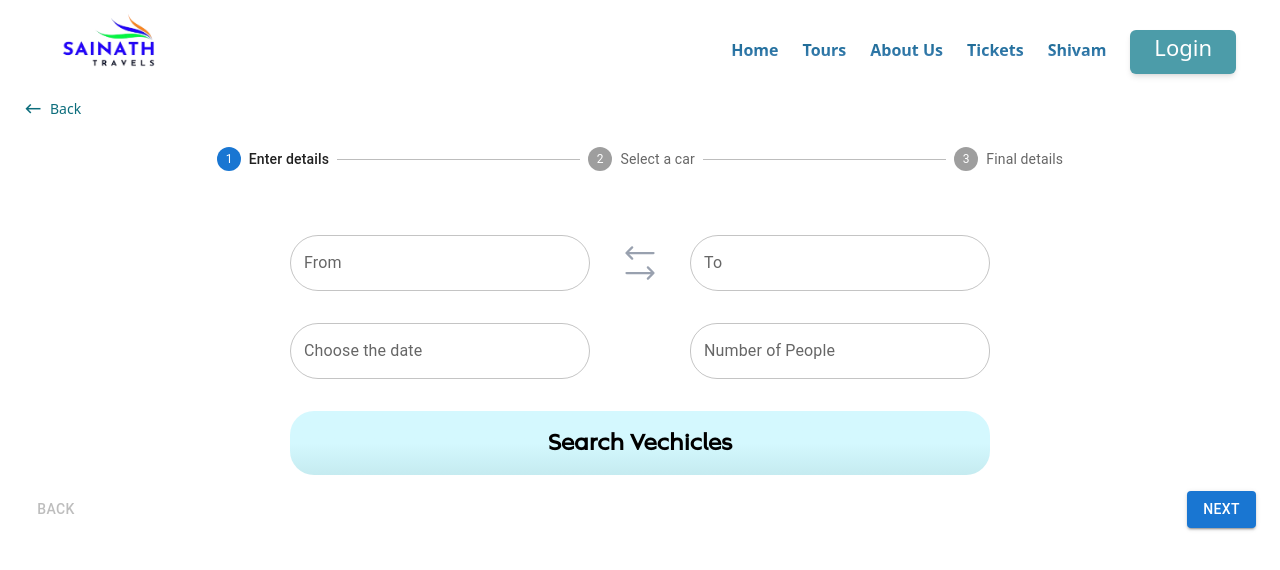
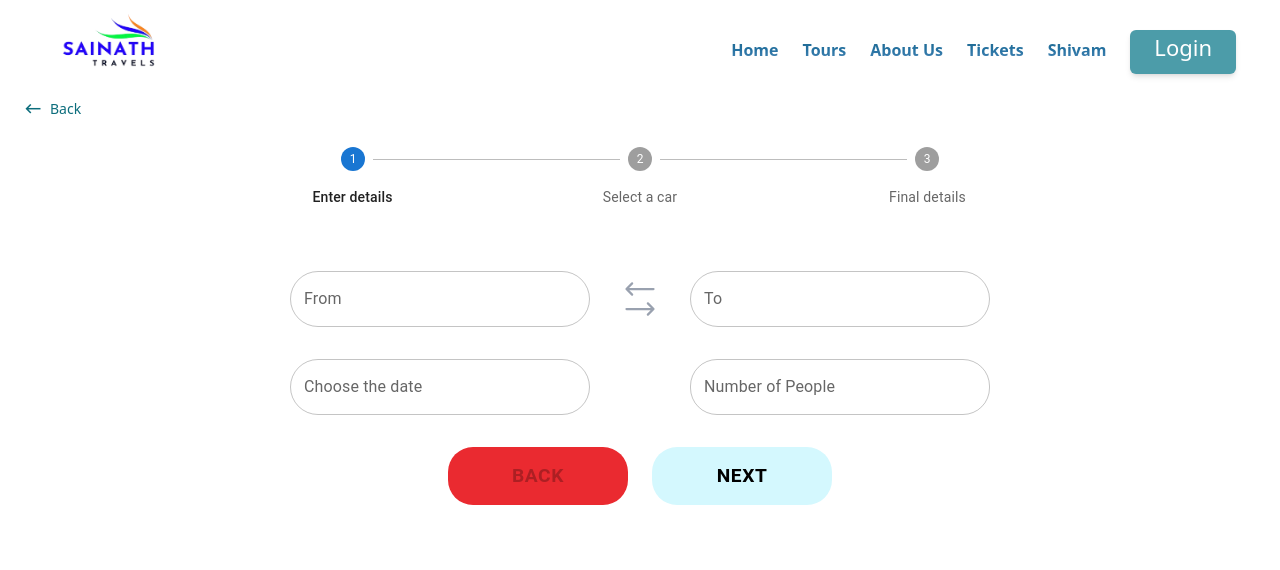
Before and after one commit to AnkeetSah/TechnoClare_Project, a React (Vite) app: page /cabBooking in a window 1280 px wide. Shown: the top 570 px of the page. Built offline with nearby package versions, Linux system fonts and the light colour scheme.

Commit message:
Change button for the Cab Booking ui

```diff
--- a/src/pages/CabBooking.jsx
+++ b/src/pages/CabBooking.jsx
@@ -30,7 +30,7 @@ export default function CabBooking() {
       <BackLink />
 
       <Box sx={{ width: "70%", margin: "auto" }}>
-        <Stepper activeStep={activeStep}>
+        <Stepper activeStep={activeStep} alternativeLabel>
           {steps.map((label, index) => (
             <Step key={index}>
               <StepLabel>{label}</StepLabel>
@@ -45,20 +45,40 @@ export default function CabBooking() {
       </Box>
 
       {/* Navigation Buttons */}
-      <Box sx={{ display: "flex", flexDirection: "row", pt: 2 }}>
+      <div className="flex justify-center gap-6">
         <Button
-          color="inherit"
           disabled={activeStep === 0}
           onClick={handleBack}
-          sx={{ mr: 1 }}
+          sx={{
+            bgcolor: "#ea2a30",
+            color: "white",
+            fontSize: "1.2rem",
+            fontWeight: "600",
+            borderRadius: "25px",
+            width: "180px",
+            py: "12px",
+            "&:hover": { bgcolor: "#d1262a" },
+          }}
         >
           Back
         </Button>
-        <Box sx={{ flex: "1 1 auto" }} />
-        <Button onClick={handleNext} variant="contained">
+
+        <Button
+          onClick={handleNext}
+          sx={{
+            bgcolor: "#D4F8FE",
+            color: "black",
+            fontSize: "1.2rem",
+            fontWeight: "600",
+            borderRadius: "25px",
+            width: "180px",
+            py: "12px",
+            "&:hover": { bgcolor: "#bcecf1" },
+          }}
+        >
           {activeStep === steps.length - 1 ? "Finish" : "Next"}
         </Button>
-      </Box>
+      </div>
     </div>
   );
 }
--- a/src/pages/Cabs.jsx
+++ b/src/pages/Cabs.jsx
@@ -86,9 +86,7 @@ const Cabs = () => {
 
       {/* Button */}
       <div className="flex justify-center mt-8">
-      <button  className="text-black font-MosafinMedium text-2xl font-semibold cursor-pointer rounded-3xl w-[700px]  py-4 bg-gradient-to-b from-[#D4F8FE] via-[#D4F8FE] to-[#c5ebf0]">
-         Search Vechicles
-          </button>
+
       </div>
      </div>
   )
```
